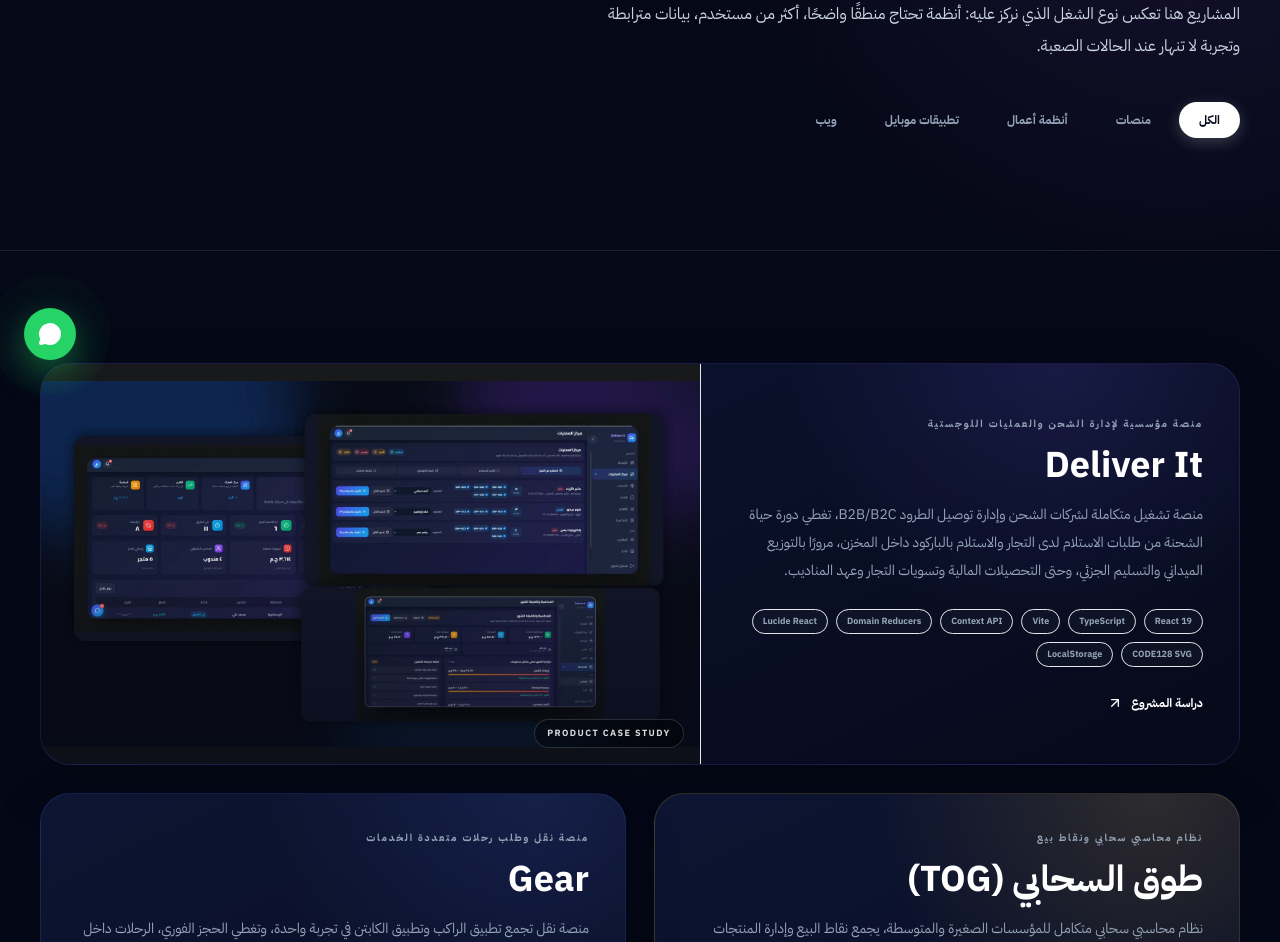
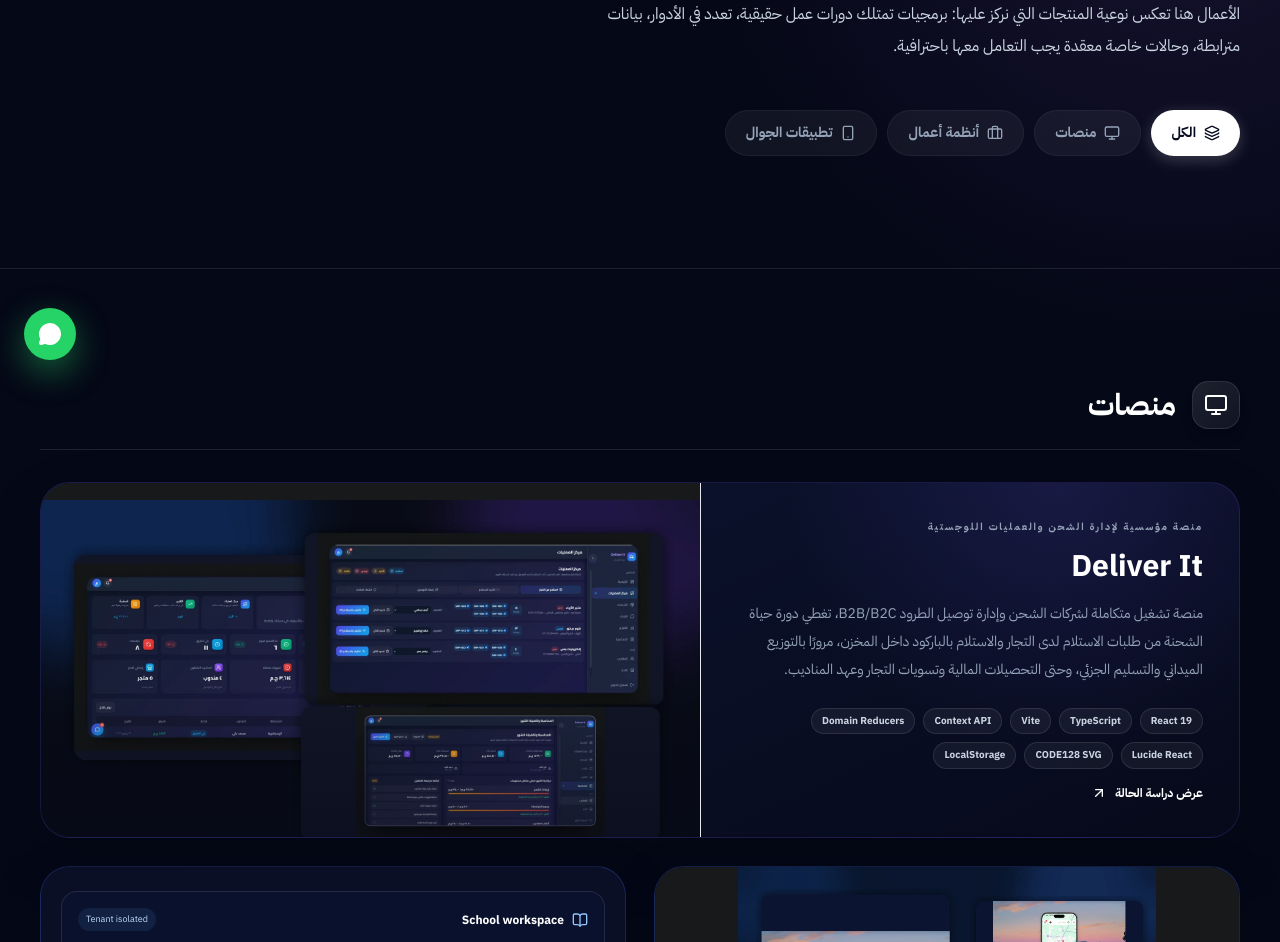
Before and after one commit to abdelrahmanyasser010/company_potofolio, a Next.js app: page /portfolio in a window 1280 px wide. Shown: the part 416-1358 px from the top of the page. Built offline with nearby package versions, Linux system fonts and the light colour scheme.

Commit message:
feat(portfolio): organize projects by category in 'all' view, add filter icons, and enhance card design

```diff
--- a/app/portfolio/page.tsx
+++ b/app/portfolio/page.tsx
@@ -2,32 +2,94 @@
 
 import { useState } from "react";
 import Link from "next/link";
-import { ArrowUpRight } from "lucide-react";
+import { ArrowUpRight, Monitor, Smartphone, Briefcase, Layers } from "lucide-react";
 import { motion, AnimatePresence } from "framer-motion";
 import { useLanguage } from "@/lib/context/LanguageContext";
 import { INITIAL_PORTFOLIO } from "@/lib/data/initialData";
 import { ProjectVisual } from "@/components/common/ProjectVisual";
+import { PortfolioItem } from "@/lib/data/initialData";
+
+const filterConfig = {
+  all: { icon: Layers, label_ar: "الكل", label_en: "All" },
+  platform: { icon: Monitor, label_ar: "منصات", label_en: "Platforms" },
+  business: { icon: Briefcase, label_ar: "أنظمة أعمال", label_en: "Business systems" },
+  mobile: { icon: Smartphone, label_ar: "تطبيقات الجوال", label_en: "Mobile apps" },
+};
+
+function getFilterData(id: string) {
+  return filterConfig[id as keyof typeof filterConfig] || { icon: Layers, label_ar: id, label_en: id };
+}
+
+const ProjectCard = ({ p, isFeatured, index }: { p: PortfolioItem; isFeatured: boolean; index: number }) => {
+  const { t } = useLanguage();
+  return (
+    <motion.div
+      layout
+      initial={{ opacity: 0, y: 20 }}
+      animate={{ opacity: 1, y: 0 }}
+      exit={{ opacity: 0, scale: 0.94 }}
+      transition={{ duration: 0.45, delay: index * 0.1, ease: "easeOut" }}
+      className={isFeatured ? "lg:col-span-2" : ""}
+    >
+      <Link
+        href={`/portfolio/${p.slug}`}
+        className={`project-shell accent-${p.accent} group block h-full overflow-hidden rounded-[30px] transition-all duration-300 hover:-translate-y-1.5 hover:shadow-[0_25px_60px_rgba(0,0,0,0.45)]`}
+      >
+        <div className={`${isFeatured ? "grid lg:grid-cols-[.9fr_1.1fr] h-full" : "flex flex-col h-full"}`}>
+          <div
+            className={`${
+              isFeatured
+                ? "order-2 border-t border-white/8 lg:order-1 lg:border-e lg:border-t-0"
+                : "order-2 flex-1"
+            } p-7 md:p-9 flex flex-col justify-center`}
+          >
+            <div className="text-[10px] font-black uppercase tracking-[.18em] text-slate-400">
+              {t(p.eyebrow_ar, p.eyebrow_en)}
+            </div>
+            <h2 className="mt-3 text-2xl font-black text-white transition-colors group-hover:text-cyan-200 md:text-3xl">
+              {t(p.title_ar, p.title_en)}
+            </h2>
+            <p className="mt-4 text-sm leading-7 text-slate-400 line-clamp-3">
+              {t(p.summary_ar, p.summary_en)}
+            </p>
+            <div className="mt-6 flex flex-wrap gap-2">
+              {p.technologies.map((x) => (
+                <span
+                  key={x}
+                  className="rounded-full border border-white/10 bg-white/5 px-2.5 py-1 text-[10px] font-bold text-slate-300 transition-colors group-hover:bg-white/10"
+                >
+                  {x}
+                </span>
+              ))}
+            </div>
+            <div className="mt-7 flex items-center gap-2 text-xs font-black text-white transition-colors group-hover:text-codely-cyan mt-auto pt-4">
+              <span>{t("عرض دراسة الحالة", "Case study")}</span>
+              <ArrowUpRight className="h-4 w-4 transition-transform duration-300 group-hover:translate-x-0.5 group-hover:-translate-y-0.5" />
+            </div>
+          </div>
+
+          <div className={`${isFeatured ? "order-1 lg:order-2" : "order-1"} overflow-hidden h-64 lg:h-auto min-h-[250px] relative bg-[#0a0f25]`}>
+            <div className="absolute inset-0 transition-transform duration-500 group-hover:scale-105">
+              <ProjectVisual project={p} compact={!isFeatured} />
+            </div>
+          </div>
+        </div>
+      </Link>
+    </motion.div>
+  );
+};
 
 export default function PortfolioPage() {
   const { t } = useLanguage();
   const [filter, setFilter] = useState("all");
 
-  const filters = [
-    ["all", t("الكل", "All")],
-    ["platform", t("منصات", "Platforms")],
-    ["business", t("أنظمة أعمال", "Business systems")],
-    ["mobile", t("تطبيقات موبايل", "Mobile apps")],
-    ["web", t("ويب", "Web")],
-  ];
+  const allCategories = Array.from(new Set(INITIAL_PORTFOLIO.map((p) => p.category)));
+  // Ensure a specific order: platform, business, mobile, then any others
+  const orderedCategories = (["platform", "business", "mobile"] as const).filter(c => allCategories.includes(c as PortfolioItem["category"]));
+  const otherCategories = allCategories.filter(c => !(["platform", "business", "mobile"] as string[]).includes(c));
+  const finalCategories = [...orderedCategories, ...otherCategories];
 
-  const baseProjects =
-    filter === "all"
-      ? INITIAL_PORTFOLIO
-      : INITIAL_PORTFOLIO.filter((p) => p.category === filter);
-
-  const projects = [...baseProjects].sort(
-    (a, b) => Number(Boolean(b.coverImage)) - Number(Boolean(a.coverImage))
-  );
+  const filters = ["all", ...finalCategories];
 
   return (
     <div>
@@ -45,25 +107,27 @@
               {t("أعمال Codely", "Codely work")}
             </div>
             <h1 className="mt-6 text-balance text-5xl font-black leading-[1.08] text-white md:text-7xl">
-              {t("منتجات حقيقية، وتفاصيل تشغيل حقيقية.", "Real products. Real operational detail.")}
+              {t("منتجات حقيقية. وتفاصيل تشغيل واقعية.", "Real products. Real operational detail.")}
             </h1>
             <p className="mt-7 max-w-2xl text-base leading-8 text-slate-300">
               {t(
-                "المشاريع هنا تعكس نوع الشغل الذي نركز عليه: أنظمة تحتاج منطقًا واضحًا، أكثر من مستخدم، بيانات مترابطة وتجربة لا تنهار عند الحالات الصعبة.",
+                "الأعمال هنا تعكس نوعية المنتجات التي نركز عليها: برمجيات تمتلك دورات عمل حقيقية، تعدد في الأدوار، بيانات مترابطة، وحالات خاصة معقدة يجب التعامل معها باحترافية.",
                 "The work here reflects the kind of products we focus on: software with real workflows, multiple roles, connected data and edge cases that need to be handled properly."
               )}
             </p>
           </motion.div>
 
-          <div className="mt-10 flex flex-wrap gap-2">
-            {filters.map(([id, label]) => {
+          <div className="mt-12 flex flex-wrap gap-2.5">
+            {filters.map((id) => {
               const active = filter === id;
+              const data = getFilterData(id);
+              const Icon = data.icon;
               return (
                 <button
                   key={id}
                   onClick={() => setFilter(id)}
-                  className={`relative rounded-full px-5 py-2.5 text-xs font-bold transition-colors ${
-                    active ? "text-[#070b1f]" : "text-slate-400 hover:text-white"
+                  className={`relative flex items-center gap-2 rounded-full px-5 py-3 text-sm font-bold transition-all duration-300 ${
+                    active ? "text-[#070b1f]" : "text-slate-400 hover:text-white bg-white/5 hover:bg-white/10 border border-white/5"
                   }`}
                 >
                   {active && (
@@ -73,7 +137,8 @@
                       transition={{ type: "spring", stiffness: 400, damping: 32 }}
                     />
                   )}
-                  <span className="relative z-10">{label}</span>
+                  <Icon className={`relative z-10 h-4 w-4 ${active ? "text-[#070b1f]" : "text-slate-400"}`} />
+                  <span className="relative z-10">{t(data.label_ar, data.label_en)}</span>
                 </button>
               );
             })}
@@ -81,71 +146,70 @@
         </div>
       </section>
 
-      <section className="section-space">
+      <section className="section-space min-h-[60vh]">
         <div className="container-codely">
-          <motion.div
-            layout
-            className="grid gap-7 lg:grid-cols-2"
-          >
-            <AnimatePresence mode="popLayout">
-              {projects.map((p, i) => (
-                <motion.div
-                  key={p.slug}
-                  layout
-                  initial={{ opacity: 0, scale: 0.94 }}
-                  animate={{ opacity: 1, scale: 1 }}
-                  exit={{ opacity: 0, scale: 0.94 }}
-                  transition={{ duration: 0.45, ease: "easeOut" }}
-                  className={i === 0 ? "lg:col-span-2" : ""}
-                >
-                  <Link
-                    href={`/portfolio/${p.slug}`}
-                    className={`project-shell accent-${p.accent} group block h-full overflow-hidden rounded-[30px] transition-all duration-300 hover:-translate-y-1.5 hover:shadow-[0_25px_60px_rgba(0,0,0,0.45)]`}
-                  >
-                    <div className={`${i === 0 ? "grid lg:grid-cols-[.9fr_1.1fr]" : ""}`}>
-                      <div
-                        className={`${
-                          i === 0
-                            ? "order-2 border-t border-white/8 lg:order-1 lg:border-e lg:border-t-0"
-                            : ""
-                        } p-7 md:p-9 flex flex-col justify-center`}
-                      >
-                        <div className="text-[10px] font-black uppercase tracking-[.18em] text-slate-400">
-                          {t(p.eyebrow_ar, p.eyebrow_en)}
+          <AnimatePresence mode="wait">
+            {filter === "all" ? (
+              <motion.div
+                key="all-view"
+                initial={{ opacity: 0 }}
+                animate={{ opacity: 1 }}
+                exit={{ opacity: 0 }}
+                className="space-y-24"
+              >
+                {finalCategories.map((cat, catIndex) => {
+                  const catProjects = INITIAL_PORTFOLIO.filter((p) => p.category === cat);
+                  if (catProjects.length === 0) return null;
+                  const catInfo = getFilterData(cat);
+                  const CatIcon = catInfo.icon;
+
+                  return (
+                    <motion.div
+                      key={cat}
+                      initial={{ opacity: 0, y: 20 }}
+                      animate={{ opacity: 1, y: 0 }}
+                      transition={{ delay: catIndex * 0.15 }}
+                      className="space-y-8"
+                    >
+                      <div className="flex items-center gap-4 border-b border-white/10 pb-5">
+                        <div className="flex h-12 w-12 items-center justify-center rounded-2xl bg-gradient-to-br from-white/10 to-white/5 border border-white/10 text-white shadow-lg">
+                          <CatIcon className="h-6 w-6" />
                         </div>
-                        <h2 className="mt-3 text-3xl font-black text-white transition-colors group-hover:text-cyan-200 md:text-4xl">
-                          {t(p.title_ar, p.title_en)}
-                        </h2>
-                        <p className="mt-4 text-sm leading-7 text-slate-400">
-                          {t(p.summary_ar, p.summary_en)}
-                        </p>
-                        <div className="mt-6 flex flex-wrap gap-2">
-                          {p.technologies.map((x) => (
-                            <span
-                              key={x}
-                              className="rounded-full border border-white/8 bg-white/[.025] px-2.5 py-1 text-[9px] font-bold text-slate-400"
-                            >
-                              {x}
-                            </span>
-                          ))}
-                        </div>
-                        <div className="mt-7 flex items-center gap-2 text-xs font-black text-white transition-colors group-hover:text-codely-cyan">
-                          <span>{t("دراسة المشروع", "Case study")}</span>
-                          <ArrowUpRight className="h-4 w-4 transition-transform duration-300 group-hover:translate-x-0.5 group-hover:-translate-y-0.5" />
-                        </div>
+                        <h2 className="text-3xl font-black text-white">{t(catInfo.label_ar, catInfo.label_en)}</h2>
                       </div>
-
-                      <div className={`${i === 0 ? "order-1 lg:order-2" : ""} overflow-hidden`}>
-                        <div className="transition-transform duration-500 group-hover:scale-105">
-                          <ProjectVisual project={p} compact={i !== 0} />
-                        </div>
+                      <div className="grid gap-7 lg:grid-cols-2">
+                        {catProjects.map((p, i) => (
+                          <ProjectCard
+                            key={p.slug}
+                            p={p}
+                            isFeatured={i === 0 && catProjects.length >= 3}
+                            index={i}
+                          />
+                        ))}
                       </div>
-                    </div>
-                  </Link>
-                </motion.div>
-              ))}
-            </AnimatePresence>
-          </motion.div>
+                    </motion.div>
+                  );
+                })}
+              </motion.div>
+            ) : (
+              <motion.div
+                key={`filter-${filter}`}
+                initial={{ opacity: 0 }}
+                animate={{ opacity: 1 }}
+                exit={{ opacity: 0 }}
+                className="grid gap-7 lg:grid-cols-2"
+              >
+                {INITIAL_PORTFOLIO.filter((p) => p.category === filter).map((p, i) => (
+                  <ProjectCard
+                    key={p.slug}
+                    p={p}
+                    isFeatured={i === 0}
+                    index={i}
+                  />
+                ))}
+              </motion.div>
+            )}
+          </AnimatePresence>
         </div>
       </section>
     </div>
```
